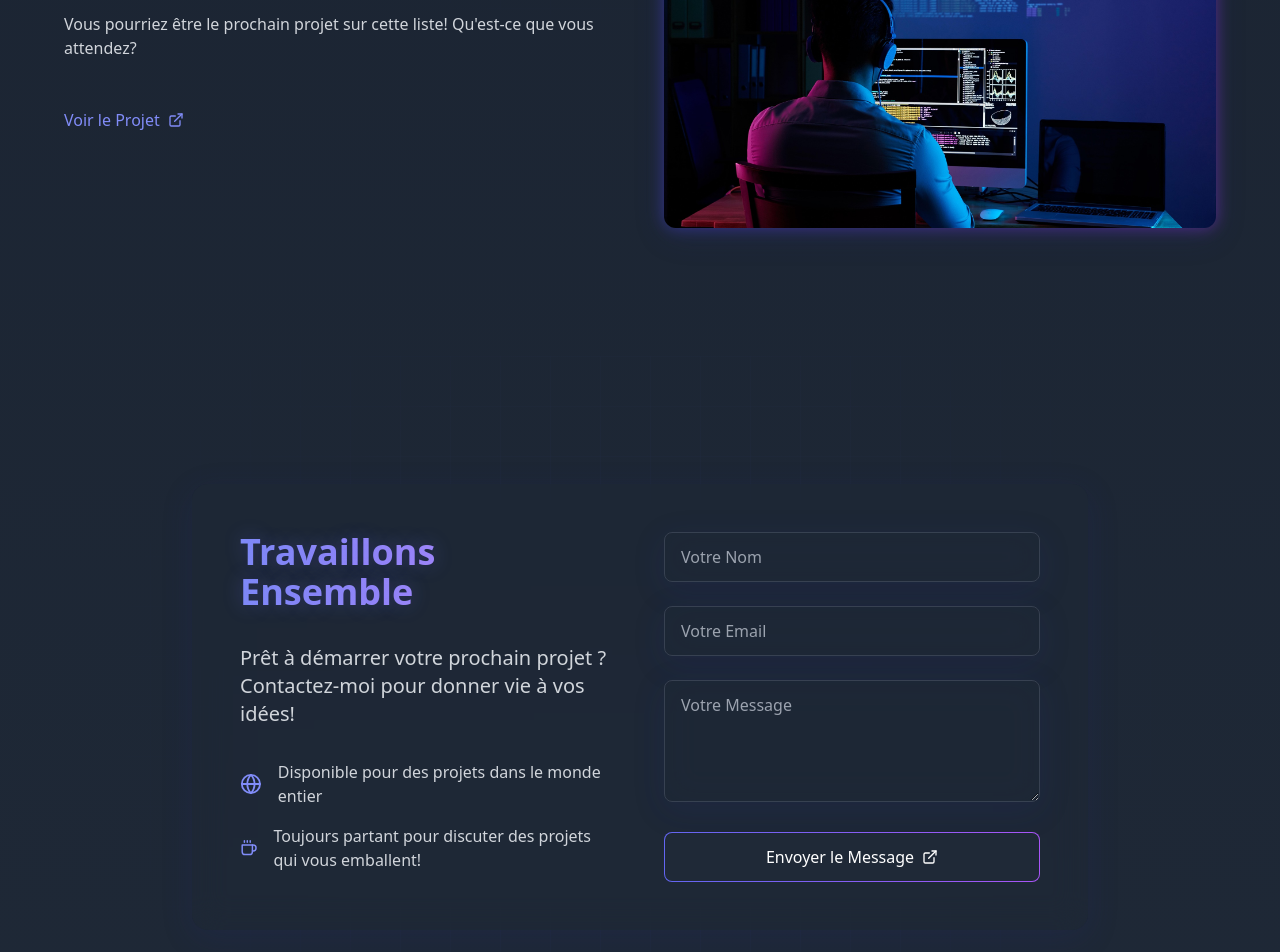
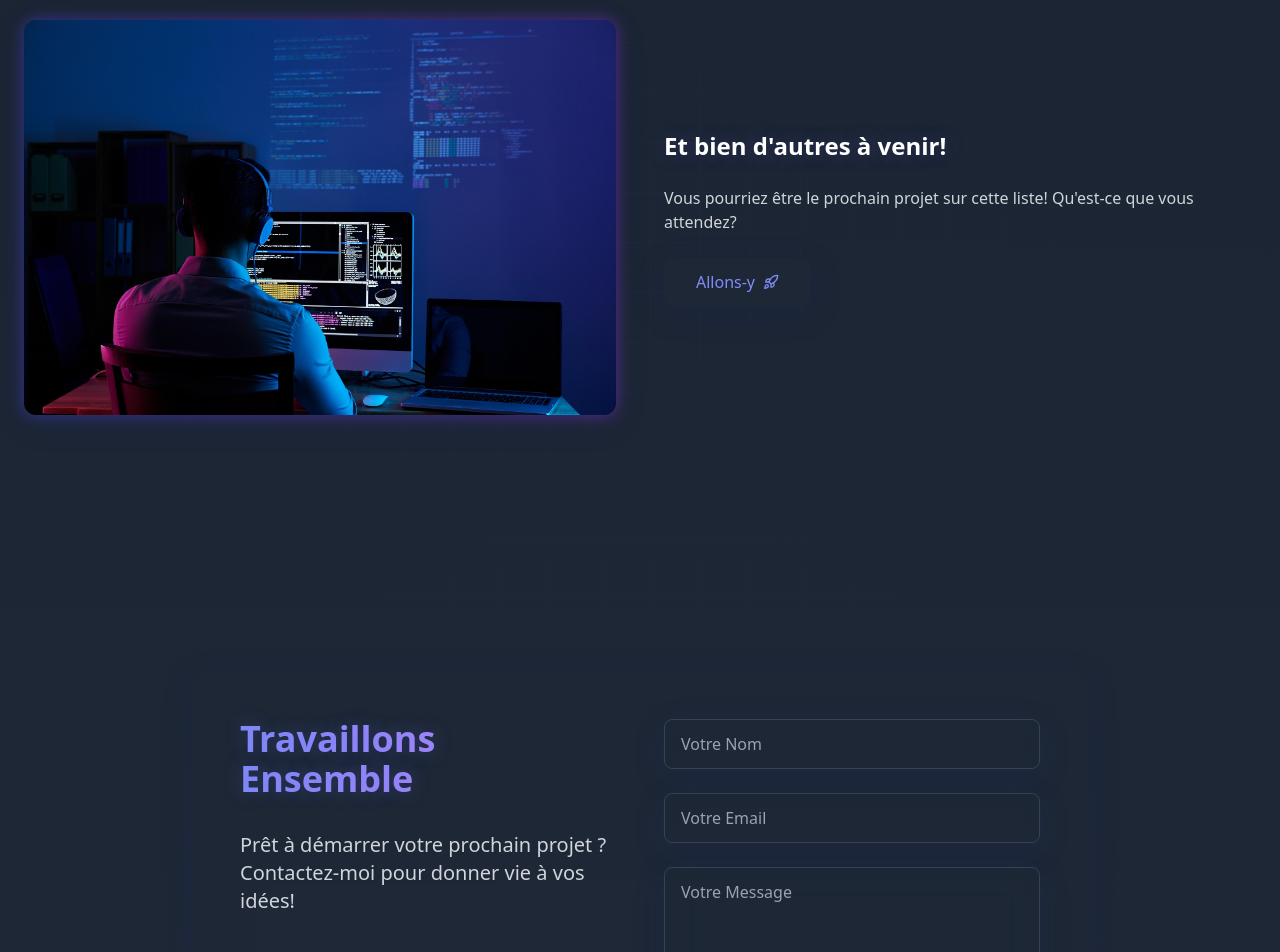
Before and after one commit to DereckBelanger152/Evoweb-Website, a React (Vite) app: page / in a window 1280 px wide. Shown: the part 4560-5512 px from the top of the page. Built offline with nearby package versions, Linux system fonts and the light colour scheme; the HTML template or start-up script is replaced by a standard one.

Commit message:
final version
ready for deployment

```diff
--- a/src/App.tsx
+++ b/src/App.tsx
@@ -335,7 +335,7 @@ function App() {
             Mes Projets
           </h2>
           <div className="flex flex-col gap-24 max-w-6xl mx-auto">
-            {projects.map((project, index) => (
+            {projects.slice(0, projects.length - 1).map((project, index) => (
               <motion.div
                 key={index}
                 initial={{ opacity: 0, x: index % 2 === 0 ? -50 : 50 }}
@@ -400,6 +400,45 @@ function App() {
         </div>
       </section>
 
+      {/* Separate Section for Last Project */}
+      <section id="dernier-projet" className="relative py-32">
+        <div className="absolute inset-0 chaos-grid dark:chaos-grid-dark opacity-20" />
+        <div className="container mx-auto px-6 relative">
+          <div className="flex flex-col md:flex-row items-center gap-12">
+            <div className="w-full md:w-1/2">
+              <div className="relative group">
+                <div className="absolute inset-0 bg-gradient-to-r from-indigo-600 to-purple-600 rounded-xl blur opacity-50 group-hover:opacity-75 transition-opacity duration-500"></div>
+                <div className="relative glass-card rounded-xl overflow-hidden hover-glow">
+                  <img
+                    src={projects[projects.length - 1].image}
+                    alt={projects[projects.length - 1].title}
+                    className="w-full h-auto object-contain transform group-hover:scale-110 transition-transform duration-700"
+                  />
+                  <div className="absolute inset-0 bg-gradient-to-t from-black/60 to-transparent opacity-0 group-hover:opacity-100 transition-opacity duration-500" />
+                </div>
+              </div>
+            </div>
+            <div className="w-full md:w-1/2 space-y-6">
+              <h3 className="text-2xl font-semibold text-glow">
+                {projects[projects.length - 1].title}
+              </h3>
+              <p className="text-gray-600 dark:text-gray-300">
+                {projects[projects.length - 1].description}
+              </p>
+              <button
+                onClick={() => scrollToSection("contact")}
+                className="group glass-card text-indigo-600 dark:text-indigo-400 px-8 py-3 rounded-lg hover-glow"
+              >
+                <span className="flex items-center justify-center">
+                  Allons-y
+                  <Rocket className="ml-2 h-4 w-4 group-hover:translate-x-1 transition-transform" />
+                </span>
+              </button>
+            </div>
+          </div>
+        </div>
+      </section>
+
       {/* Contact Section */}
       <section id="contact" className="relative py-32">
         <div className="absolute inset-0 chaos-grid dark:chaos-grid-dark opacity-20" />
@@ -424,8 +463,8 @@ function App() {
                   <div className="flex items-center space-x-4 text-gray-600 dark:text-gray-300">
                     <Coffee className="h-6 w-6 text-indigo-600 dark:text-indigo-400" />
                     <span>
-                      Toujours partant pour discuter des projets qui vous
-                      emballent!
+                      Questions, tarifs ou prêts à commencer un projet? C'est
+                      ici que ça se passe!
                     </span>
                   </div>
                 </div>
@@ -449,7 +488,7 @@ function App() {
                 alt="EvoWeb Logo"
                 className="h-24 w-24 text-indigo-600 dark:text-indigo-400 animate-rotate"
               />
-              <span className="text-xl font-bold">EvoWeb</span>
+              <span className="text-xl font-bold">Evoweb</span>
             </div>
             <div className="flex space-x-6">
               <a
```
